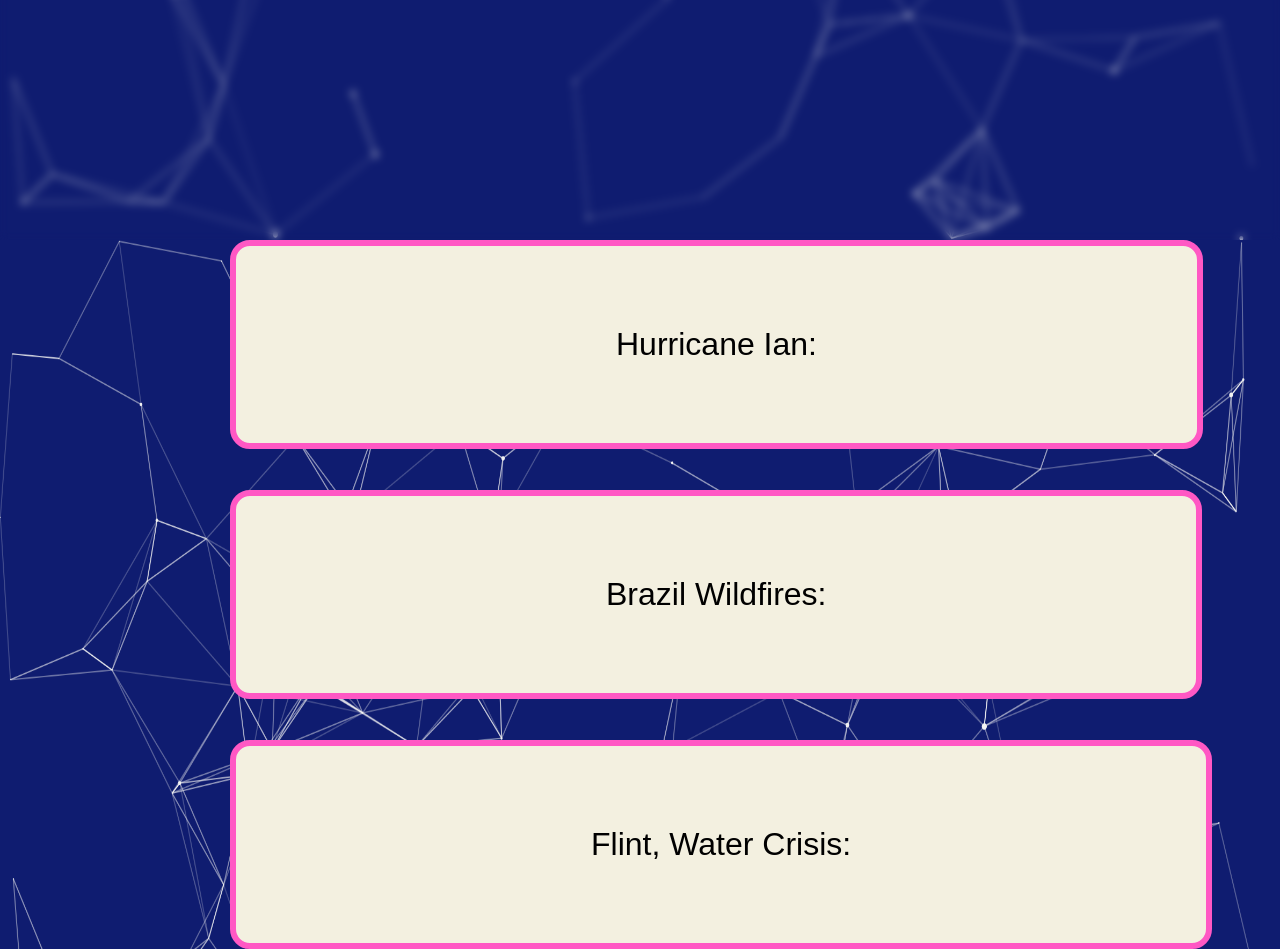
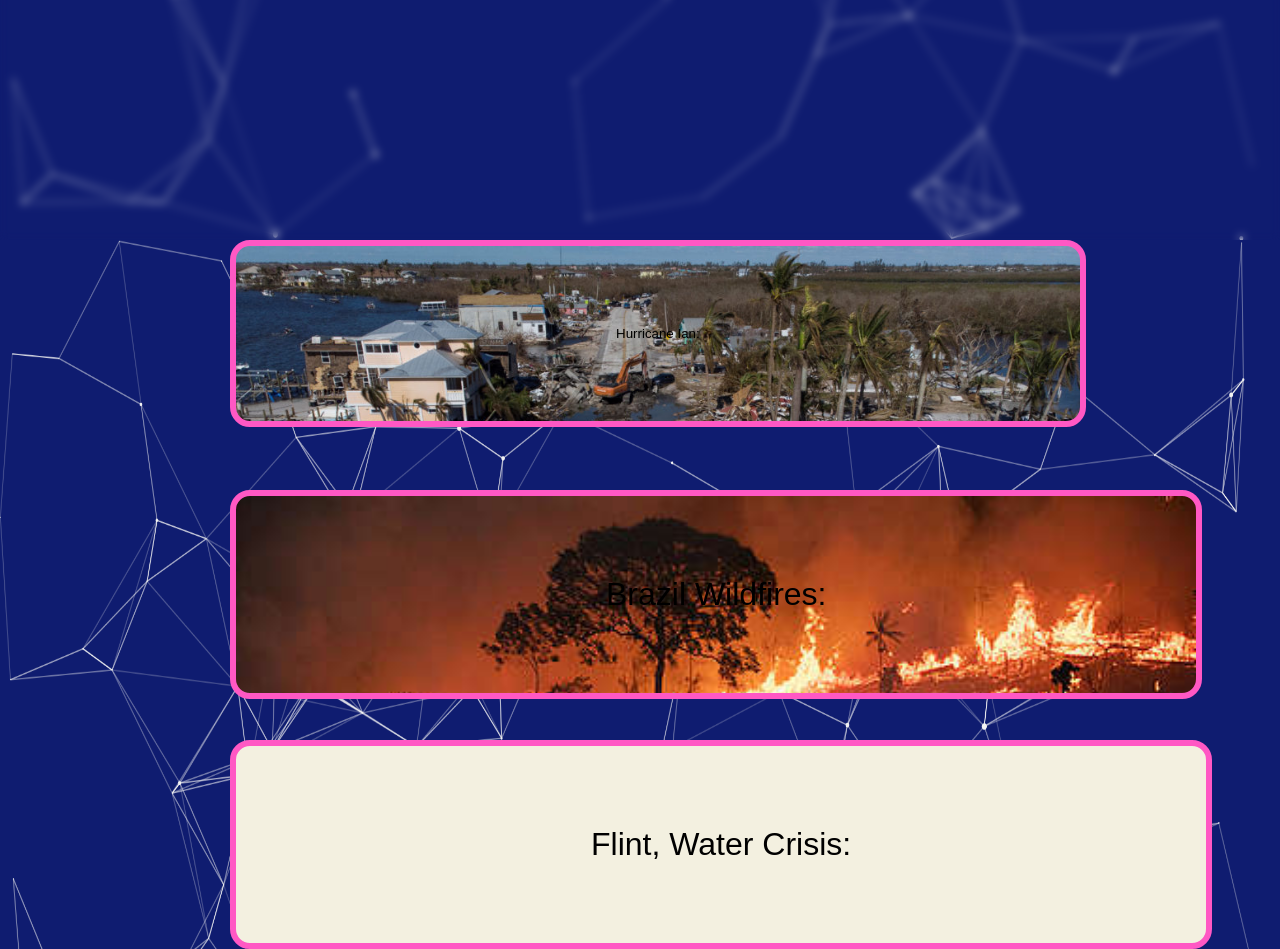
Before and after one commit to smpatyi/disaster_chari-tech, a Flask app: page /main in a window 1280 px wide. Shown: the part 560-1509 px from the top of the page. Run offline with Flask 2, Linux system fonts and the light colour scheme; some web fonts are replaced.

Commit message:
added images to main page

```diff
--- a/templates/main.html
+++ b/templates/main.html
@@ -231,7 +231,10 @@
 		text-align: center;
 		position:absolute; top:800px; left:230px;
     	padding: 80px 380px;
-   	 	background: #f3f0e0;
+        background-image: url('H-Ian.jpg');
+        background-size: cover;
+        background-repeat: no-repeat;
+                <!--- background: #f3f0e0--->
    	 	font-size: 2em;
     	cursor: pointer;
 	}
@@ -246,7 +249,9 @@
 		text-align: center;
 		position:absolute; top:1050px; left:230px;
     	padding: 80px 370px;
-   	 	background: #f3f0e0;
+        background-image: url('brazil-fire.jpg');
+        background-size: cover;
+        background-repeat: no-repeat;
    	 	font-size: 2em;
     	cursor: pointer;
 	}
```
Also changed, not shown: templates/H-Ian.jpg (added), templates/brazil-fire.jpg (added), 1 other file.
